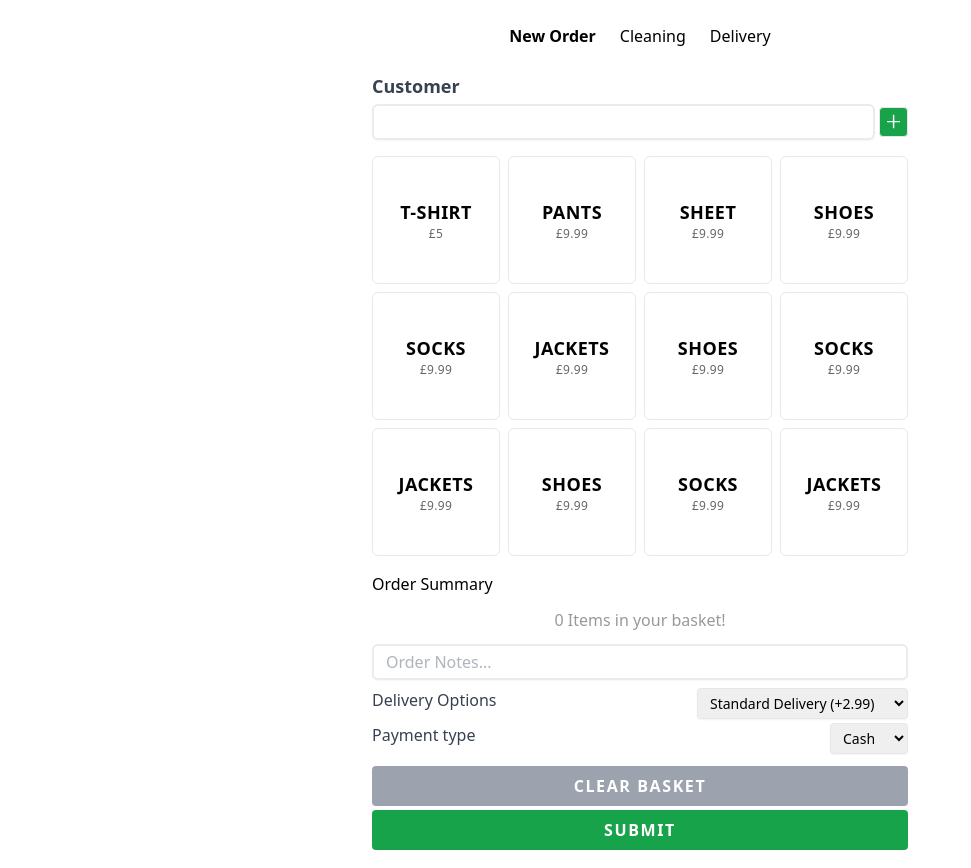
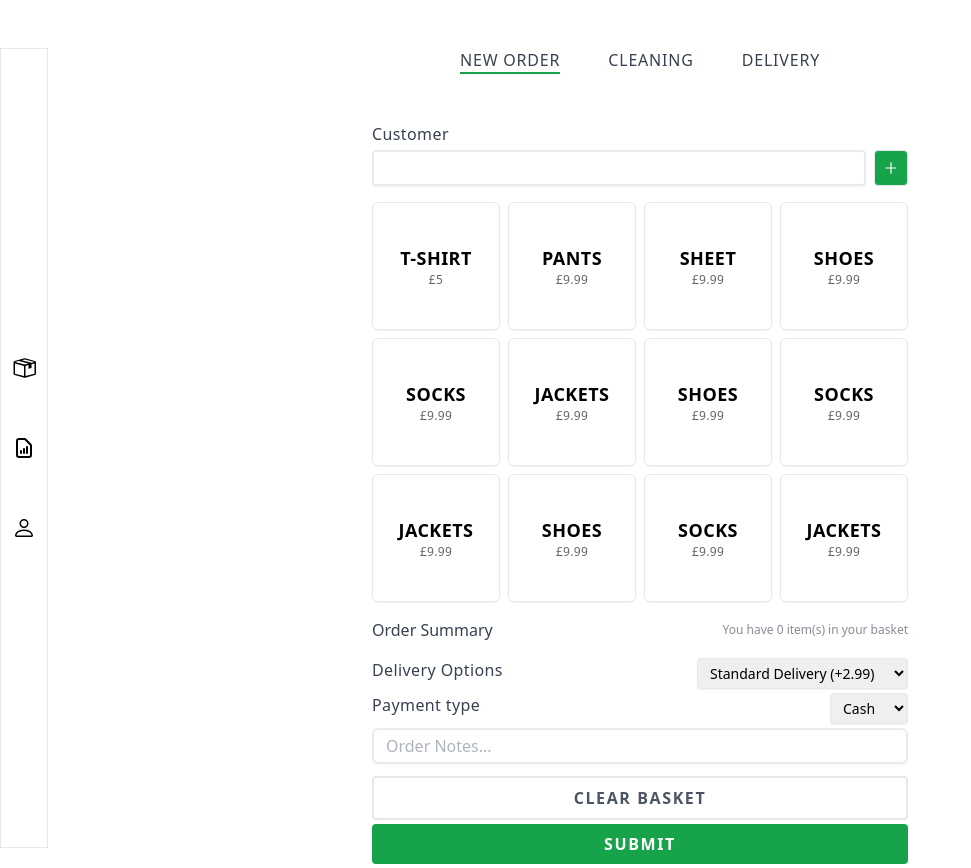
Before and after one commit to McGarry-A/pos, a React (Create React App) app: page /new-order in a window 1280 px wide. Shown: the whole page, without its empty margins (0-971 px from the left). Built offline with nearby package versions, Linux system fonts and the light colour scheme.

Commit message:
minor ui changes

```diff
--- a/src/App.tsx
+++ b/src/App.tsx
@@ -4,30 +4,85 @@ import NewOrder from "./Routes/NewOrder/NewOrder";
 import Delivery from "./Routes/Delivery/Delivery";
 import Cleaning from "./Routes/Cleaning/Cleaning";
 
+import { GoPackage } from "react-icons/go";
+import { HiOutlineDocumentReport } from "react-icons/hi";
+import { BsPerson } from "react-icons/bs";
+
 import "./App.css";
+import { useAppSelector } from "./Store";
 
 function App() {
+  const orders = useAppSelector((state) => state.orders);
+  const { cleaning, deliver } = orders;
+
+  const cleaningToDo = Object.keys(cleaning).length;
+  const deliverToDo = Object.keys(deliver).length;
+
   return (
     <div className="App relative">
-      <nav className="flex justify-center space-x-6 p-6">
+      <nav className="fixed left-0 h-full w-12 border flex flex-col justify-center items-center space-y-14">
+        <GoPackage
+          size={"1.5rem"}
+          className="hover:scale-125 hover:border-r-4 hover:border-green-500 transition cursor-pointer w-10"
+        />
+        <HiOutlineDocumentReport
+          size={"1.5rem"}
+          className="hover:scale-125 hover:border-r-4 hover:border-green-500 transition cursor-pointer w-10"
+        />
+        <BsPerson
+          size={"1.5rem"}
+          className="hover:scale-125 hover:border-r-4 hover:border-green-500 transition cursor-pointer w-10"
+        />
+      </nav>
+
+      <nav className="flex justify-center space-x-12 uppercase text-gray-700 tracking-wider my-12 font-light">
         <NavLink
-          className={({ isActive }) => (isActive ? "font-bold" : "")}
+          className={({ isActive }) =>
+            isActive
+              ? "border-b-2 border-green-600 transition-colors font-medium"
+              : ""
+          }
           to="/new-order"
         >
           New Order
         </NavLink>
+        <div className="relative">
         <NavLink
-          className={({ isActive }) => (isActive ? "font-bold" : "")}
+          className={({ isActive }) =>
+            isActive
+              ? "border-b-2 border-green-600 transition-colors font-medium"
+              : ""
+          }
           to="/cleaning"
         >
           Cleaning
         </NavLink>
-        <NavLink
-          className={({ isActive }) => (isActive ? "font-bold" : "")}
-          to="/delivery"
-        >
-          Delivery
-        </NavLink>
+        {cleaningToDo > 0 && (
+            <span className="text-xs rounded-full text-white bg-red-500 absolute top-0 -right-4 px-1">
+              {" "}
+              {cleaningToDo}
+            </span>
+          )}
+          </div>
+
+        <div className="relative">
+          <NavLink
+            className={({ isActive }) =>
+              isActive
+                ? "border-b-2 border-green-600 transition-colors font-medium"
+                : ""
+            }
+            to="/delivery"
+          >
+            Delivery
+
+          </NavLink>
+          {deliverToDo > 0 && (
+              <span className="text-xs rounded-full text-white bg-red-500 absolute top-0 -right-5 px-1">
+                {deliverToDo}
+              </span>
+            )}
+        </div>
       </nav>
       <div className="w-fit mx-auto">
         <Outlet />
--- a/src/Components/Basket/Basket.tsx
+++ b/src/Components/Basket/Basket.tsx
@@ -18,22 +18,20 @@ const Basket = () => {
   const { totalQuantity } = basketContext;
 
   const renderOrderSummary = () => (
-    <h3>
+    <h3 className="flex items-center justify-between text-gray-700">
       Order Summary{" "}
-      {totalQuantity > 1 && (
-        <span className="block text-xs opacity-60 my-1 transition-all">
+        <span className="block text-xs opacity-60">
           You have {totalQuantity} item(s) in your basket
         </span>
-      )}
     </h3>
   );
 
   const renderTableHeader = () => (
     <thead>
       <tr className="text-left">
-        <th>Item</th>
-        <th>Quantity</th>
-        <th>Price</th>
+        <th className="text-sm font-medium text-gray-500 uppercase tracking-wide">Item</th>
+        <th className="text-sm font-medium text-gray-500 uppercase tracking-wide">Quantity</th>
+        <th className="text-sm font-medium text-gray-500 uppercase tracking-wide">Price</th>
       </tr>
     </thead>
   );
@@ -45,11 +43,11 @@ const Basket = () => {
     } = basketContext;
 
     return (
-      <tr key={id}>
-        <td>{title}</td>
-        <td>{quantity}</td>
-        <td>£{price * quantity}</td>
-        <td className="">
+      <tr key={id} className="">
+        <td className="text-sm text-gray-500">{title}</td>
+        <td className="text-sm text-gray-500">x{quantity}</td>
+        <td className="text-sm text-gray-500">£{price * quantity}</td>
+        <td className="text-sm text-gray-500">
           <button onClick={() => clearItem({ id })}>
             <BsTrash />
           </button>
@@ -63,26 +61,22 @@ const Basket = () => {
 
     return (
       <tr className="font-semibold">
-        <td className="">Total Price</td>
+        <td className="text-gray-700">Total Price</td>
         <td className=""></td>
-        <td className="">£{totalPrice}</td>
+        <td className="text-gray-700">£{totalPrice}</td>
       </tr>
     );
   };
 
   const renderTable = () => {
     if (!itemsArray.length) {
-      return (
-        <div className="text-center p-2 font-sm opacity-40">
-          0 Items in your basket!
-        </div>
-      );
+      return
     }
 
     return (
       <table className="table-auto w-full">
         {renderTableHeader()}
-        <tbody>
+        <tbody className="">
           {itemsArray.map(renderOrderRow)}
           {renderTotalForOrder()}
         </tbody>
@@ -90,29 +84,11 @@ const Basket = () => {
     );
   };
 
-  const renderNote = () => {
-    const {
-      actions: { setOrderNote },
-    } = basketContext;
-
-    return (
-      <input
-        type="text"
-        placeholder="Order Notes..."
-        className="my-1 border-2 block w-full rounded-md h-8"
-        onChange={(e: React.ChangeEvent<HTMLInputElement>) =>
-          setOrderNote(e.target.value)
-        }
-      />
-    );
-  };
-
   return (
     <div className="max-w-xl">
       {renderOrderSummary()}
-      <div className="my-1">
+      <div className="my-4">
         {renderTable()}
-        {renderNote()}
       </div>
     </div>
   );
--- a/src/Components/CreateCustomerForm/CreateCustomerForm.tsx
+++ b/src/Components/CreateCustomerForm/CreateCustomerForm.tsx
@@ -44,7 +44,7 @@ const CreateCustomerForm: React.FC<Props> = ({ setPortalIsHidden }) => {
   };
 
   return (
-    <div className="bg-white max-w-md m-auto left-0 right-0 shadow-md rounded mt-[25%] relative">
+    <div className="bg-white max-w-md shadow-md rounded flex relative">
       <form
         className="p-4 space-y-4"
         onSubmit={(e: React.FormEvent<HTMLFormElement>) => handleSubmit(e)}
--- a/src/Components/NewOrderForm/NewOrderForm.tsx
+++ b/src/Components/NewOrderForm/NewOrderForm.tsx
@@ -56,22 +56,22 @@ const NewOrderForm: React.FC = () => {
 
     return (
       <div className="">
-        <label htmlFor="first-name" className="text-lg">
+        <p className="text-gray-700">
           Customer
-        </label>
-        <div className="flex space-x-1 items-center">
+        </p>
+        <div className="flex space-x-2 my-1">
           <input
             type="text"
             name=""
             id=""
             autoComplete=""
-            className="border-2 block w-full rounded-md h-8"
+            className="h-8 border-2 shadow-sm"
           />
           <button
-            className="p-1 border rounded bg-green-600"
+            className="border rounded bg-green-600 p-2 hover:bg-green-800"
             onClick={() => setPortalIsHidden(!portalIsHidden)}
           >
-            <AiOutlinePlus color="white" size={"1.2rem"} />
+            <AiOutlinePlus color="white"  />
           </button>
         </div>
       </div>
--- a/src/Components/OrderTable/OrderTable.tsx
+++ b/src/Components/OrderTable/OrderTable.tsx
@@ -1,17 +1,14 @@
+import { BasketItemInterface } from "../../Context";
 import { useAppDispatch } from "../../Store";
 import orderSlice from "../../Store/orderSlice";
 import { OrderInterface } from "../OrderInterface";
 
 interface Props {
   data: OrderInterface;
+  current: 'cleaning' | 'delivery'
 }
 
-interface ProcessInterface {
-  orderId: string;
-  current: "cleaning" | "delivery";
-}
-
-const OrderTable: React.FC<Props> = ({ data }) => {
+const OrderTable: React.FC<Props> = ({ data, current }) => {
   const dispatch = useAppDispatch();
   const {
     actions: { process },
@@ -21,10 +18,15 @@ const OrderTable: React.FC<Props> = ({ data }) => {
     dispatch(process({ orderId, current }));
   };
 
+  const calculateTotal = (items: BasketItemInterface): number => {
+    const priceArray = Object.values(items).map(item => item.price * item.quantity)
+    return priceArray.reduce((prev, cur) => prev + cur)
+  }
+
   return (
-    <table className="w-screen text-sm text-left text-gray-500 table-auto">
-      <thead className="text-xs uppercase text-gray-700 bg-slate-50 ">
-        <tr>
+    <table className="w-screen text-sm text-left text-gray-500 table-auto max-w-prose">
+      <thead className="text-md uppercase text-gray-700 bg-slate-50 py-2">
+        <tr className="">
           <td>date</td>
           <td>time</td>
           <td>customer</td>
@@ -33,14 +35,20 @@ const OrderTable: React.FC<Props> = ({ data }) => {
           <td></td>
         </tr>
       </thead>
-      <tbody>
+      <tbody className="p-4 font-light text-gray-600">
         {Object.values(data).map((el, index) => {
           return (
-            <tr key={index}>
-              <td>{el.paymentInfo.date}</td>
-              <td>{el.paymentInfo.time}</td>
-              <td>{`${el.customer.firstName} ${el.customer.lastName}`}</td>
-              <td>
+            <tr key={index} className="">
+              <td className={`py-2 ${index % 2 !== 0 && `bg-slate-50`}`}>
+                {el.paymentInfo.date}
+              </td>
+              <td className={`py-2 ${index % 2 !== 0 && `bg-slate-50`}`}>
+                {el.paymentInfo.time}
+              </td>
+              <td
+                className={`py-2 ${index % 2 !== 0 && `bg-slate-50`}`}
+              >{`${el.customer.firstName} ${el.customer.lastName}`}</td>
+              <td className={`py-2 ${index % 2 !== 0 && `bg-slate-50`}`}>
                 <div>
                   {Object.values(el.items).map((item, index) => {
                     return (
@@ -51,11 +59,11 @@ const OrderTable: React.FC<Props> = ({ data }) => {
                   })}
                 </div>
               </td>
-              <td></td>
-              <td>
+              <td className={`py-2 ${index % 2 !== 0 && `bg-slate-50`}`}>£{calculateTotal(el.items)}</td>
+              <td className={`py-2 ${index % 2 !== 0 && `bg-slate-50`}`}>
                 <button
                   className="border bg-green-600 text-white px-4 py-1"
-                  onClick={() => handleProcess(el.orderId, "cleaning")}
+                  onClick={() => handleProcess(el.orderId, current)}
                 >
                   Process
                 </button>
--- a/src/Components/PaymentOptions/PaymentOptions.tsx
+++ b/src/Components/PaymentOptions/PaymentOptions.tsx
@@ -59,18 +59,35 @@ const PaymentOptions = () => {
       },
     };
 
-    dispatch(create(order))
+    dispatch(create(order));
 
     actions.clearBasket();
     setCurrentCustomer(null);
   };
 
+  const renderNote = () => {
+    const {
+      actions: { setOrderNote },
+    } = basketContext;
+
+    return (
+      <input
+        type="text"
+        placeholder="Order Notes..."
+        className="my-1 border-2 block w-full rounded-md h-8"
+        onChange={(e: React.ChangeEvent<HTMLInputElement>) =>
+          setOrderNote(e.target.value)
+        }
+      />
+    );
+  };
+
   return (
     <div className="mt-2 max-w-xl">
       <div className="flex justify-between my-1">
-        <label className="block font-medium text-gray-700">
+        <p className="block text-gray-700">
           Delivery Options
-        </label>
+        </p>
         <select
           className="text-sm border shadow-sm py-1 px-2 rounded"
           onChange={(e: React.ChangeEvent<HTMLSelectElement>) =>
@@ -82,7 +99,7 @@ const PaymentOptions = () => {
         </select>
       </div>
       <div className="flex justify-between my-1">
-        <label className="block font-medium text-gray-700">Payment type</label>
+        <p className="block text-gray-700">Payment type</p>
         <select
           className="text-sm border shadow-sm py-1 px-2 rounded"
           onChange={(e: React.ChangeEvent<HTMLSelectElement>) =>
@@ -101,8 +118,9 @@ const PaymentOptions = () => {
       >
         *{error}
       </p>
+      {renderNote()}
       <button
-        className="w-full uppercase tracking-widest bg-gray-400 p-2 text-white rounded font-bold mt-2"
+        className="w-full uppercase tracking-widest p-2 rounded font-bold mt-2 border-2 text-gray-600"
         onClick={() => clearBasket()}
       >
         Clear Basket
--- a/src/Components/Portal/Portal.tsx
+++ b/src/Components/Portal/Portal.tsx
@@ -4,7 +4,7 @@ import ReactDOM from "react-dom";
 const Portal: React.FC<Props> = ({ children, isHidden, target }) => {
   return isHidden ? (
     ReactDOM.createPortal(
-      <div className="fixed top-0 left-0 w-full h-full bg-black bg-opacity-50">
+      <div className="fixed top-0 left-0 w-full h-full bg-black bg-opacity-50 flex justify-center items-center">
         {children}
       </div>,
       target
--- a/src/Components/ProductCard/ProductCard.tsx
+++ b/src/Components/ProductCard/ProductCard.tsx
@@ -30,7 +30,7 @@ const ProductCard = ({ id, title, price }: Props) => {
 
   return (
     <button
-      className="flex justify-center flex-col items-center w-32 h-32 rounded-md border border-gray-200 cursor-pointer bg-white relative"
+      className="flex justify-center flex-col items-center w-32 h-32 rounded-md border cursor-pointer relative shadow-sm hover:shadow-md"
       key={id}
       onClick={() => handleClick()}
       onMouseEnter={() => setShowDecrement(true)}
--- a/src/Routes/Cleaning/Cleaning.tsx
+++ b/src/Routes/Cleaning/Cleaning.tsx
@@ -5,10 +5,9 @@ import orderSlice from "../../Store/orderSlice";
 const Cleaning = () => {
   const cleaningOrders = useAppSelector((state) => state.orders.cleaning);
 
-
   const handleClick = () => {};
 
-  return <OrderTable data={cleaningOrders}/>
+  return <OrderTable data={cleaningOrders} current="cleaning" />;
 };
 
 export default Cleaning;
--- a/src/Routes/Delivery/Delivery.tsx
+++ b/src/Routes/Delivery/Delivery.tsx
@@ -6,7 +6,7 @@ import { useAppSelector } from "../../Store";
 const Delivery = () => {
   const deliverOrders = useAppSelector((state) => state.orders.deliver);
 
-  return <OrderTable data={deliverOrders}/>
+  return <OrderTable data={deliverOrders} current='delivery' />
 };
 
 export default Delivery;
```
Also changed, not shown: src/Store/orderSlice.ts (+12 -5 lines).
